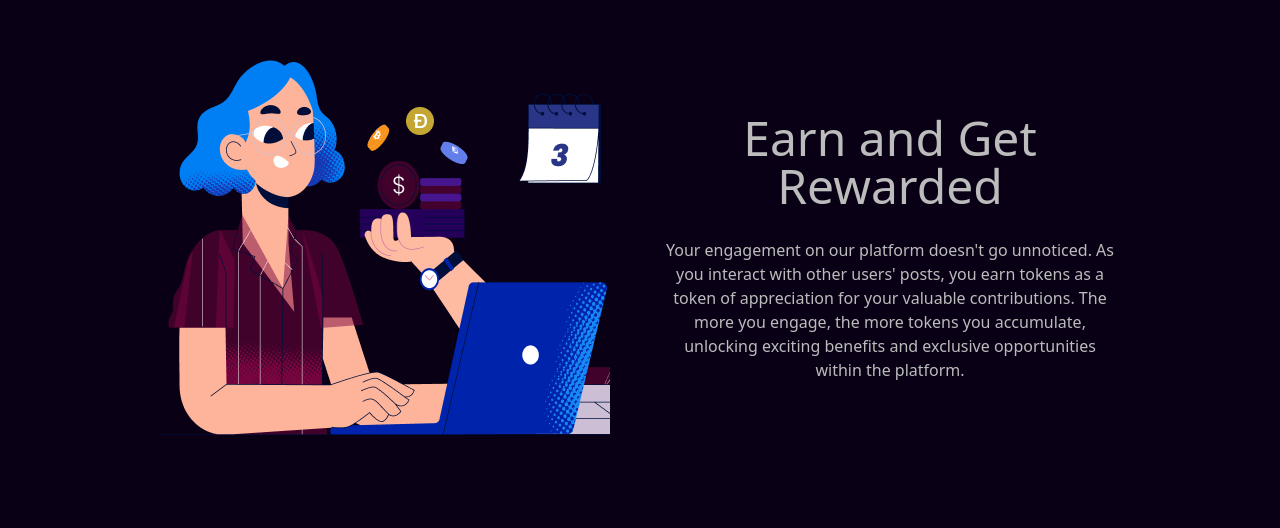
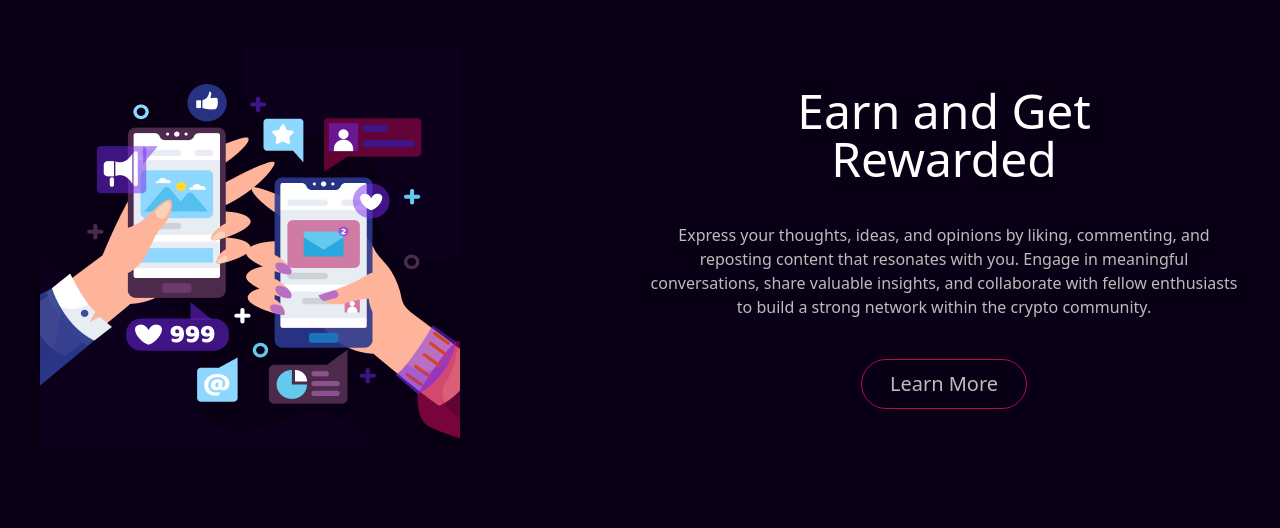
Before and after one commit to Fortrez-hq/fortrez-landing, a Nuxt app: page / in a window 1280 px wide. Shown: the part 1752-2280 px from the top of the page. Built offline with nearby package versions, Linux system fonts and the light colour scheme.

Commit message:
💥 created components

```diff
--- /dev/null
+++ b/components/Section/Image.vue
@@ -0,0 +1,60 @@
+<template>
+  <section :class="{ 'bg-background-secondary': hasBackground }">
+    <div
+      class="md:max-w-7xl xl:max-w-screen-2xl mx-auto grid grid-cols-12 gap-4 md:h-screen sm:h-full snap-start p-10"
+    >
+      <div
+        class="col-span-12 w-full h-full lg:col-span-6 md:col-span-6 sm:col-span-12"
+        :class="{ 'order-first': !reverse, 'order-last': reverse }"
+      >
+        <div
+          class="py-10 h-full flex flex-col gap-10 justify-center items-center"
+        >
+          <p
+            class="text-center text-5xl inline-block lg:w-5/6 md:w-full mx-auto"
+          >
+            {{ title }}
+          </p>
+          <p
+            class="text-text-secondary text-base font-medium leading-normal text-center inline-block lg:w-full md:w-full mx-auto"
+          >
+            <slot name="desc" />
+          </p>
+
+          <NuxtLink
+            to="/white-paper"
+            class="text-center text-text-secondary text-xl font-normal px-7 py-2.5 rounded-full border border-accent-primary max-w-max"
+          >
+            <slot name="btn" />
+          </NuxtLink>
+        </div>
+      </div>
+      <div
+        class="col-span-12 w-full lg:col-span-6 md:col-span-6 sm:col-span-12 h-full flex-col flex justify-center"
+        :class="{ 'order-first': reverse, 'order-last': !reverse }"
+      >
+        <div
+          class="py-10 h-auto mx-auto md:mx-0 w-11/12 lg:w-[500px] md:w-auto sm:w-2/3"
+          :class="{ 'md:mr-auto': reverse, 'md:ml-auto': !reverse }"
+        >
+          <img
+            class="object-contain mx-auto md:mx-0"
+            :class="{ 'md:mr-auto': reverse, 'md:ml-auto': !reverse }"
+            src="/images/vector1.png"
+            alt="Food Image"
+          />
+        </div>
+      </div>
+    </div>
+  </section>
+</template>
+
+<script lang="ts" setup>
+defineProps({
+  title: String,
+  desc: String,
+  buttonText: String,
+  reverse: Boolean,
+  hasBackground: Boolean,
+});
+</script>
--- a/pages/index.vue
+++ b/pages/index.vue
@@ -35,83 +35,26 @@
         </div>
       </div>
     </header>
-    <section class="bg-background-secondary">
-      <div
-        class="md:max-w-7xl xl:max-w-screen-2xl mx-auto grid grid-cols-12 gap-4 md:h-screen sm:h-full snap-start p-10"
-      >
-        <div
-          class="col-span-12 w-full h-full lg:col-span-6 md:col-span-6 sm:col-span-12"
-        >
-          <div
-            class="py-10 h-full flex flex-col gap-10 justify-center items-center"
-          >
-            <p
-              class="text-center text-5xl inline-block lg:w-4/6 md:w-full mx-auto"
-            >
-              Interact and Engages
-            </p>
-            <p
-              class="text-text-secondary text-base font-medium leading-normal text-center inline-block lg:w-full md:w-full mx-auto"
-            >
-              Express your thoughts, ideas, and opinions by liking, commenting,
-              and reposting content that resonates with you. Engage in
-              meaningful conversations, share valuable insights, and collaborate
-              with fellow enthusiasts to build a strong network within the
-              crypto community.
-            </p>
 
-            <NuxtLink
-              to="/white-paper"
-              class="text-center text-text-secondary text-xl font-normal px-7 py-2.5 rounded-full border border-accent-primary max-w-max"
-            >
-              Learn More
-            </NuxtLink>
-          </div>
-        </div>
-        <div
-          class="col-span-12 w-full lg:col-span-6 md:col-span-6 sm:col-span-12 h-full flex-col flex justify-center"
-        >
-          <div
-            class="py-10 h-auto mx-auto md:mx-0 md:ml-auto w-11/12 lg:w-[500px] md:w-auto sm:w-2/3"
-          >
-            <img
-              class="object-contain mx-auto md:mx-0 md:ml-auto"
-              src="/images/vector1.png"
-              alt="Food Image"
-            />
-          </div>
-        </div>
-      </div>
-    </section>
+    <SectionImage title="Interact and Engages" :hasBackground="true">
+      <template #desc>
+        Express your thoughts, ideas, and opinions by liking, commenting, and
+        reposting content that resonates with you. Engage in meaningful
+        conversations, share valuable insights, and collaborate with fellow
+        enthusiasts to build a strong network within the crypto community.
+      </template>
+      <template #btn> Learn More </template>
+    </SectionImage>
 
-    <section>
-      <div class="flex justify-around items-center min-h-screen gap-10 p-40">
-        <div class="basis-1/2 justify-center items-center">
-          <div class="">
-            <img src="/images/vector2.png" alt="" class="mr-auto min-w-[70%]" />
-          </div>
-        </div>
-
-        <div class="justify-center items-center inline-flex basis-1/2">
-          <div class="self-stretch justify-start items-center inline-flex">
-            <div class="flex-col justify-start items-center gap-7 inline-flex">
-              <div class="text-center text-text-secondary text-5xl font-normal">
-                Earn and Get Rewarded
-              </div>
-              <div
-                class="text-center text-text-secondary text-base font-medium leading-normal"
-              >
-                Your engagement on our platform doesn't go unnoticed. As you
-                interact with other users' posts, you earn tokens as a token of
-                appreciation for your valuable contributions. The more you
-                engage, the more tokens you accumulate, unlocking exciting
-                benefits and exclusive opportunities within the platform.
-              </div>
-            </div>
-          </div>
-        </div>
-      </div>
-    </section>
+    <SectionImage title="Earn and Get Rewarded" :reverse="true">
+      <template #desc>
+        Express your thoughts, ideas, and opinions by liking, commenting, and
+        reposting content that resonates with you. Engage in meaningful
+        conversations, share valuable insights, and collaborate with fellow
+        enthusiasts to build a strong network within the crypto community.
+      </template>
+      <template #btn> Learn More </template>
+    </SectionImage>
 
     <section id="early-access" class="bg-background-secondary">
       <div class="">
@@ -134,7 +77,21 @@
             </div>
 
             <div class="flex">
-              <form action=""></form>
+              <form action="">
+                <div class="relative">
+                  <input
+                    class="relative border-4 focus:outline-none text-gray-900 caret-accent-primary border-accent-secondary rounded-full px-10 py-4"
+                    type="email"
+                    name="email"
+                    placeholder="Enter your Email"
+                  />
+                  <Button
+                    type="submit"
+                    class="absolute my-auto right-0 inset-y-0 text-center text-text-primary text-sm sm:max-lg:text-base lg:text-xl font-normal leading-loose px-3 md:px-8 bg-accent-primary hover:bg-accent-primary/90 rounded-full transition-colors duration-300"
+                    >Join Now</Button
+                  >
+                </div>
+              </form>
             </div>
           </div>
         </div>
```
